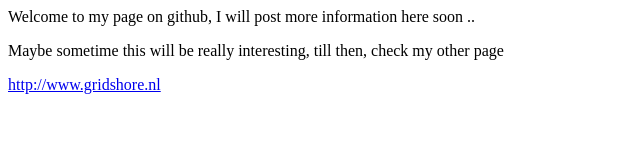
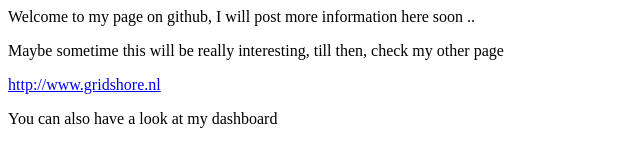
Before and after one commit to jettro/jettro.github.com, a plain HTML site: page index.html in a window 1280 px wide. Shown: the whole page, without its empty margins (0-640 px from the left). Drawn offline with Linux system fonts and the light colour scheme.

Commit message:
added a line to the index

```diff
--- a/index.html
+++ b/index.html
@@ -6,5 +6,6 @@
 <p>Welcome to my page on github, I will post more information here soon .. </p>
 <p>Maybe sometime this will be really interesting, till then, check my other page</p>
 <a href="http://www.gridshore.nl">http://www.gridshore.nl</a><br/>
+<p>You can also have a look at my dashboard</p>
 </body>
 </html>
```
